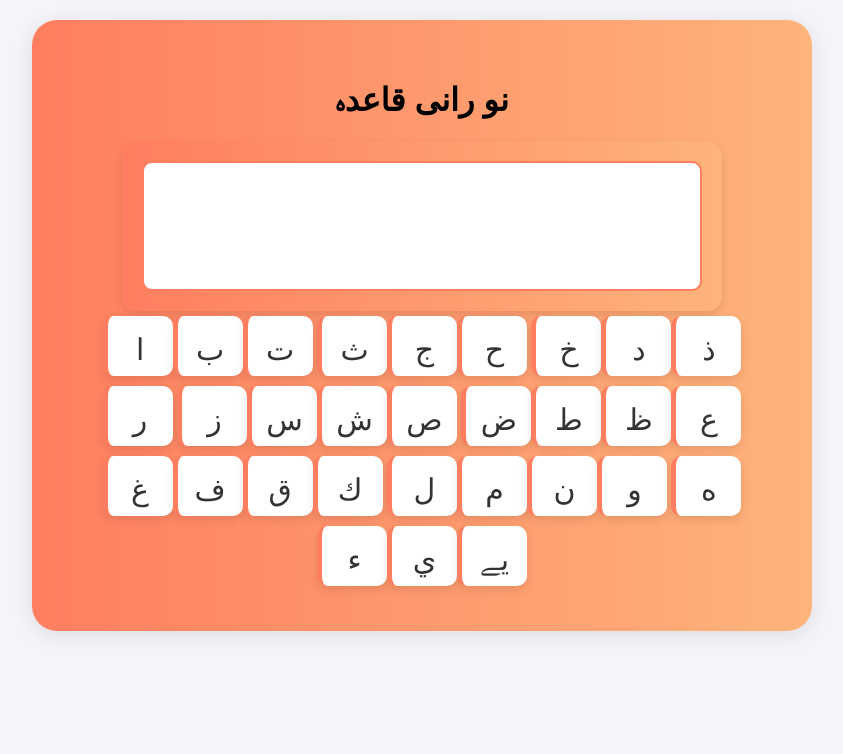
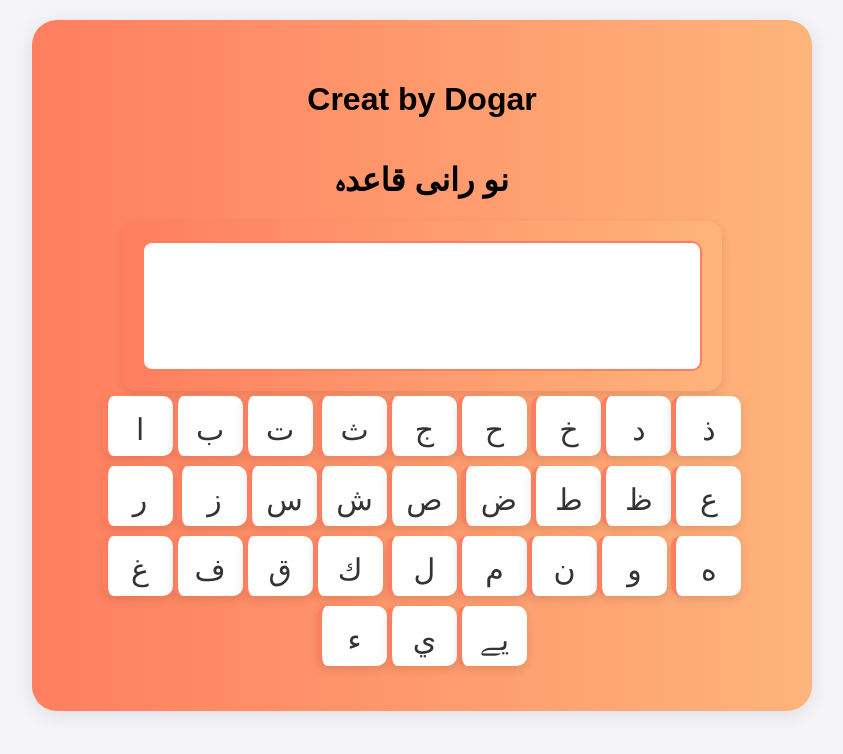
Before and after one commit to ilyasliaquat/ilyasliaquat.github.io, a plain HTML site: page index.html in a window 1280 px wide. Shown: the whole page, without its empty margins (218-1061 px from the left). Drawn offline with Linux system fonts and the light colour scheme.

Commit message:
add new heading

```diff
--- a/index.html
+++ b/index.html
@@ -101,6 +101,7 @@
       <source src="bari yaa.aac">
     </audio>
 
+    <h1> Creat by Dogar </h1>
     <h1>  نو رانی قاعدہ  </h1>
 
     <div id="container">
```
